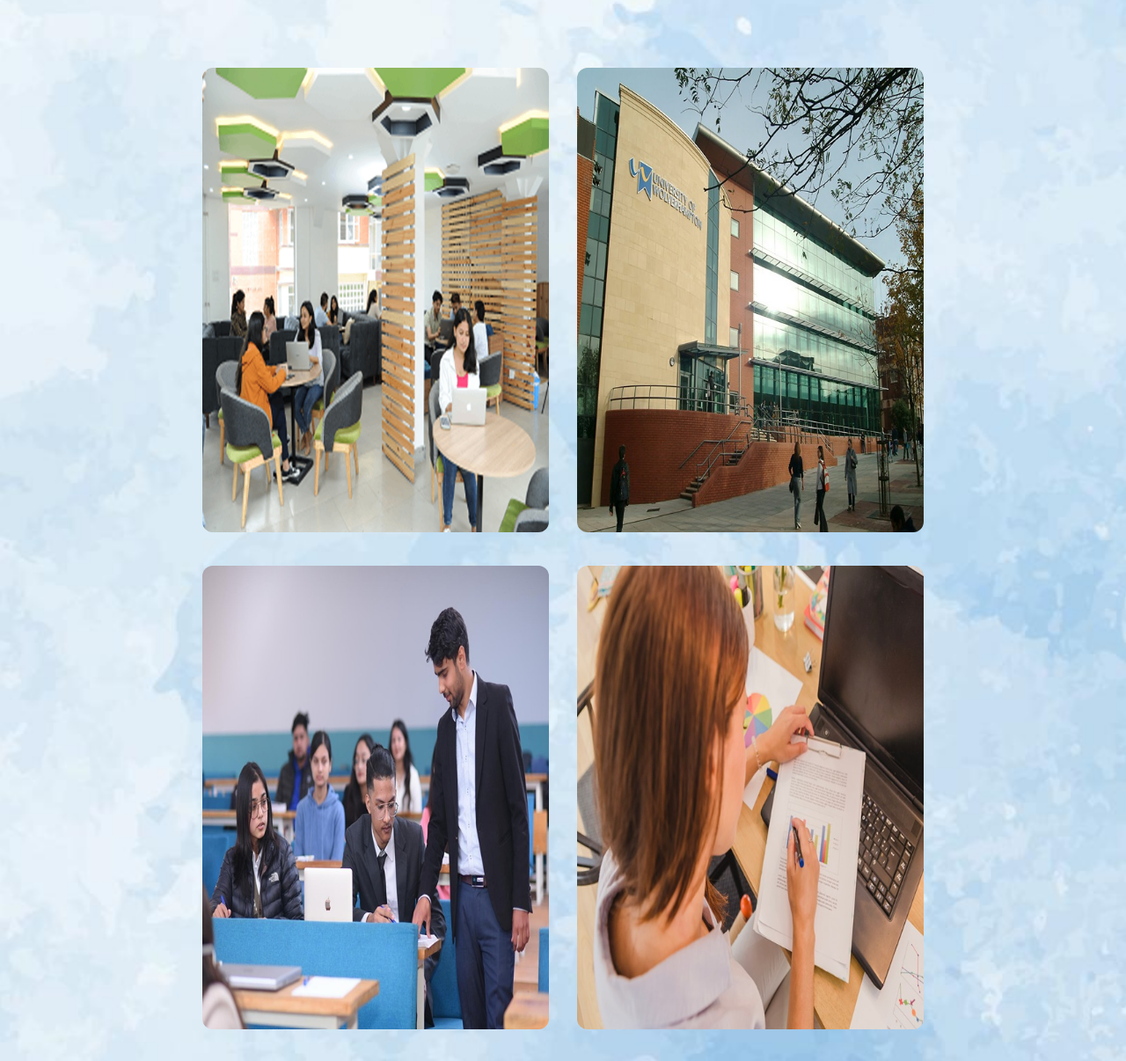
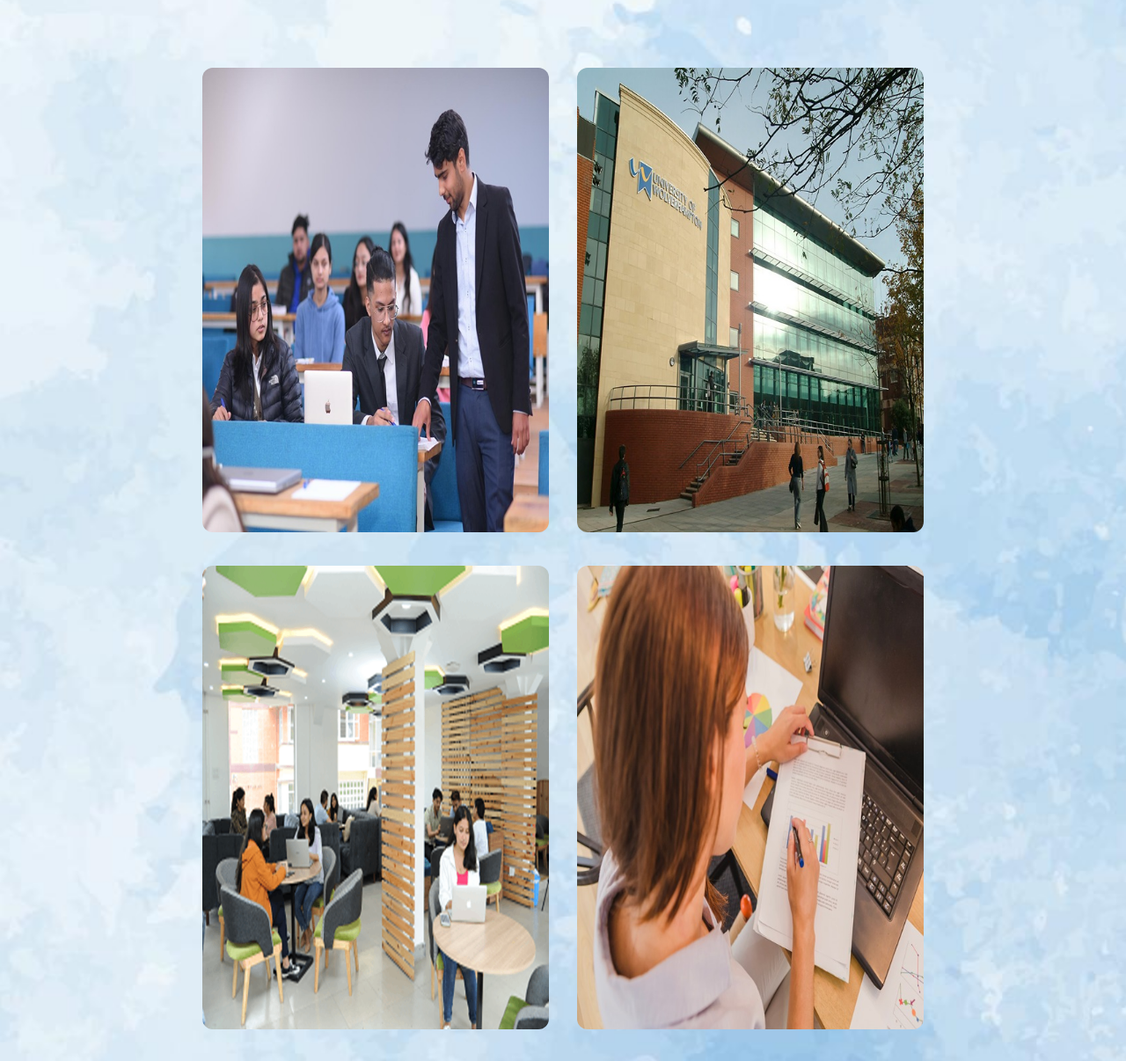
Before and after one commit to ROSHAN20172/Portfolio-Website, a plain HTML site: page website.html in a window 1280 px wide. Shown: the part 1868-3074 px from the top of the page at 88% size. Drawn offline with nearby package versions, Linux system fonts and the light colour scheme.

Commit message:
final image change

```diff
--- a/website.html
+++ b/website.html
@@ -55,7 +55,7 @@
     <!--------About---->
     <section class="about" id="about">
         <div class="about-img">
-            <img src="img/aboutroshan.jpg">
+            <img src="img/aboutroshan.png">
         </div>
 
         <div class="about-text">
@@ -76,7 +76,7 @@
 
         <div class="blog-content">
 			<div class="col">
-				<img src="img/blog1.png">
+				<img src="img/blog1.jpg">
 				<div class="layer">
 					<h3>1st Blog</h3>
 					<h5>First Week At Herald College Kathmandu</h5>
@@ -94,7 +94,7 @@
 			</div>
 
             <div class="col">
-				<img src="img/blog3.jpg">
+				<img src="img/blog3.png">
 				<div class="layer">
 					<h3>3rd Blog</h3>
 					<h5>Learning Experience Of  Third Week At Herald College</h5>
```
Also changed, not shown: img/aboutroshan.jpg (deleted), img/blog1.jpg (renamed from img/blog3.jpg), img/blog3.png (renamed from img/blog1.png), 1 other file.
